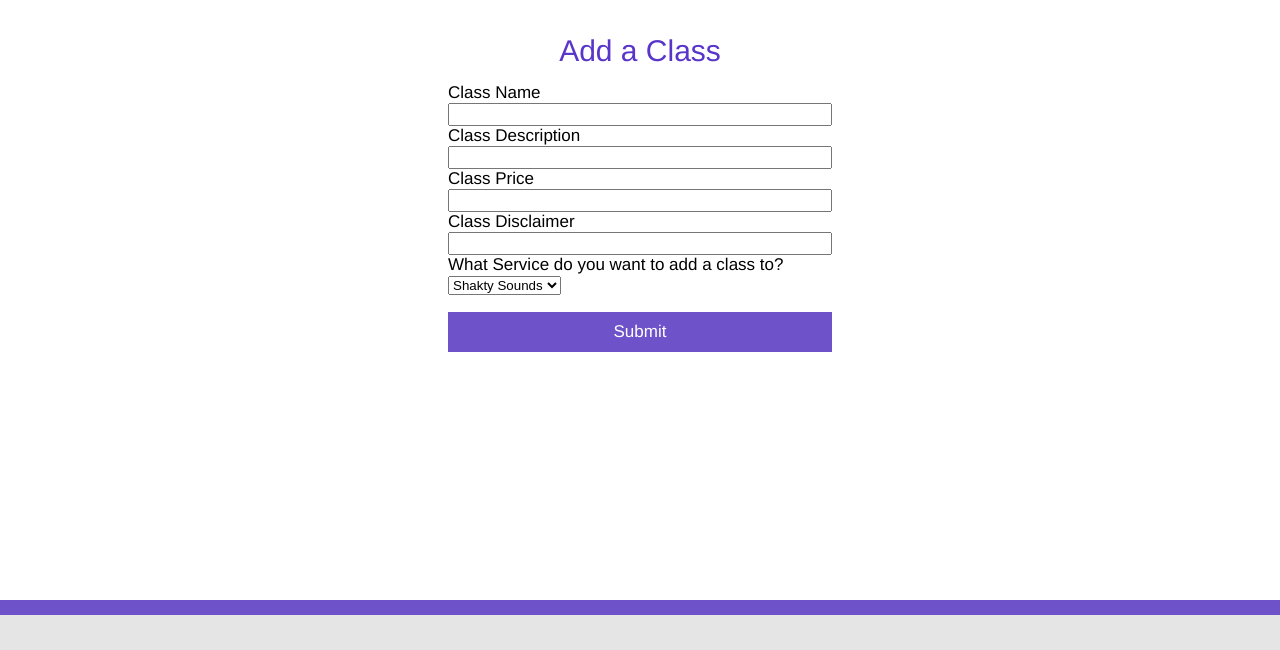
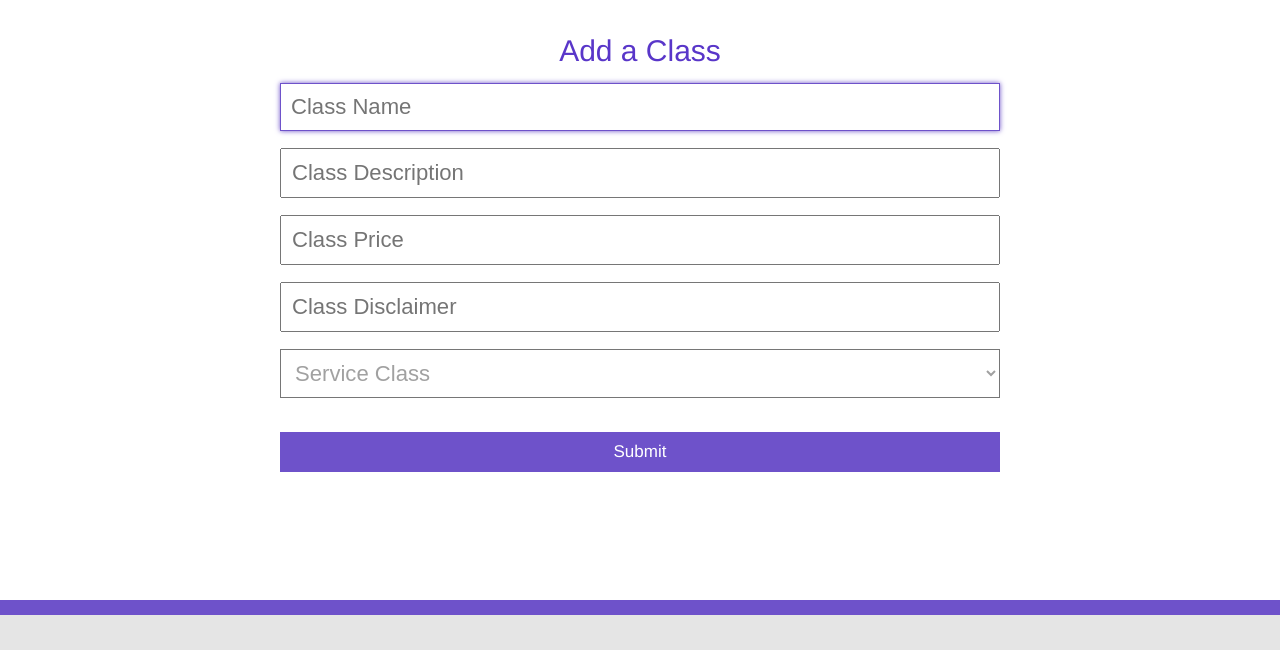
Before and after one commit to NickLiffen/sound-healing, a PHP site: page /admin/addClass.php in a window 1280 px wide. Shown: the part 150-800 px from the top of the page. Run offline with PHP 8.4, Linux system fonts and the light colour scheme.

Commit message:
Add a Class has proper styling

```diff
--- a/admin/addClass.php
+++ b/admin/addClass.php
@@ -1,7 +1,7 @@
 <?php $title="Add a Class - Admin" ; include( "inc/header.php"); ?>
 
-    <h1 id='contactwelcome'>Add a Class</h1>
-
+<h1 id="contactwelcome">Add a Class</h1>
+<div id ="searchbox">
     <!-- This is the form that adds a Class Under a certain Service. There
     are going to 3 different types of services apperently and this is how you
     add a class.-->
@@ -9,42 +9,49 @@
     name="addClass" onsubmit="return false">
 
     <!-- Class Name Feild-->
-      <p>Class Name </p><input id="classname" name=
-      "classname" type="text" autofocus> <span id=
-      "errorclassname"></span> <span class=
-      "error"></span>
+    <p class = "adminForm">
+    <input id="classname" name="classname" placeholder="Class Name" type="text" autofocus>
+    <span id="errorclassname"></span>
+    <span class="error"></span>
+</p>
 
     <!-- Class Description Field -->
-      <p>Class Description </p><input id="classdescription" name=
-      "classDescription" type="text"> <span id=
-      "errorclassDescription"></span> <span class=
-      "error"></span>
+    <p class = "adminForm">
+    <input id="classdescription" name="classDescription" placeholder="Class Description" type="text">
+    <span id="errorclassDescription"></span>
+    <span class="error"></span>
+    </p>
 
-      <!-- Class Price Feild-->
-      <p>Class Price </p><input id="classprice" name=
-      "classprice" type="text"> <span id=
-      "errorclassprice"></span> <span class=
-      "error"></span>
+    <!-- Class Price Field-->
+    <p class = "adminForm">
+    <input id="classprice" name= "classprice" placeholder="Class Price" type="text">
+    <span id= "errorclassprice"></span>
+    <span class="error"></span>
+    </p>
 
-      <!-- Class Disclamer Feild-->
-      <p>Class Disclaimer </p><input id="classdisclamer" name=
-      "classdisclamer" type="text"> <span id=
-      "errorclassdisclaimer"></span> <span class=
-      "error"></span>
+    <!-- Class Disclamer Fld-->
+    <p class = "adminForm">
+    <input id="classdisclamer" name="classdisclamer" placeholder="Class Disclaimer" type="text">
+    <span id= "errorclassdisclaimer"></span>
+    <span class="error"></span>
+    </p>
 
     <!-- Choose a service for the class to fal under-->
-      <p>What Service do you want to add a class to?</p>
+    <p class = "adminForm">
     <select name="differentServices" id="differentServices">
+      <option value ="Service Class"> Service Class </option>
       <option value="ShaktySounds" id="shaktySounds">Shakty Sounds</option>
       <option value="CrystalHealing" id ="crystalHealing">Crystal Healing</option>
       <option value="Test" id="test">Test</option>
     </select>
-
+    </p>
     <!-- Submit Button -->
     <div id ="submitBtn">
       <input id="submit" name="submit" type="button" value="Submit">
     </div>
+  </div>
 </form>
+</p>
 
 <!--This prints the success message once the admin has successfully added a service-->
 <span id='successMessage'></span>
--- a/contactpage.php
+++ b/contactpage.php
@@ -7,7 +7,7 @@
                 and stores it in a database. It collects the inputted data from the user
                 through the ID's of each section. If there is an error it prints it out
                 in the error* part of that section E.G errorfirstname.-->
-
+<p>
                 <form enctype="multipart/form-data" id="contactForm" method="post"
                 name="myForm" onsubmit="return false">
 
@@ -44,6 +44,7 @@
                     <span id='successMessage'></span>
 
                   </form>
+</p>
     <!--This is the AJAX function that adds the contact information to the database.-->
     <script src="js/addContactInfo.js"></script>
 
--- a/css/style.css
+++ b/css/style.css
@@ -170,6 +170,7 @@ input
   box-shadow: none;
   font: 17px "Helvetica Neue", Helvetica, Arial, sans-serif;
   border:none;
+  width:75%;
 
 }
 
@@ -331,20 +332,7 @@ color: white;
 #addClass
 {
   padding-bottom:3em;
-  text-align:left;
-  width:30%;
   font:17px "Helvetica Neue", Helvetica, Arial, sans-serif;
-}
-
-
-input#searchBox.mytext
-{
-  -webkit-appearance:none;
-  width:50%;
-  height:2em;
-  font-size:1.5em;
-  color:#5936c9;
-
 }
 
 .noResults
@@ -361,3 +349,33 @@ input#searchBox.mytext
   color: #6E52CA;
   text-align: center;
 }
+
+
+#classname, #classdescription, #classprice, #classdisclamer, #differentservices
+{
+  width:75%;
+  font-size: 1.3em;
+  padding: 10px 10px 10px 10px;
+}
+
+#classname:focus, #classdescription:focus, #classprice:focus, #classdisclamer:focus
+{
+    box-shadow: 0 0 5px #6E52CA;
+    border: 1px solid #6E52CA;
+}
+.adminForm
+{
+  padding-bottom:1em;
+}
+
+#differentServices
+{
+
+  font-size:1.3em;
+  width:75%;
+  -webkit-appearance: menulist-button;
+  padding:10px 10px 10px 10px;
+  color:#A1A1A1;
+  background:white;
+  border-radius:0;
+}
```
Also changed, not shown: 1 other file. Lines whose indentation alone changed are shown as unchanged.
